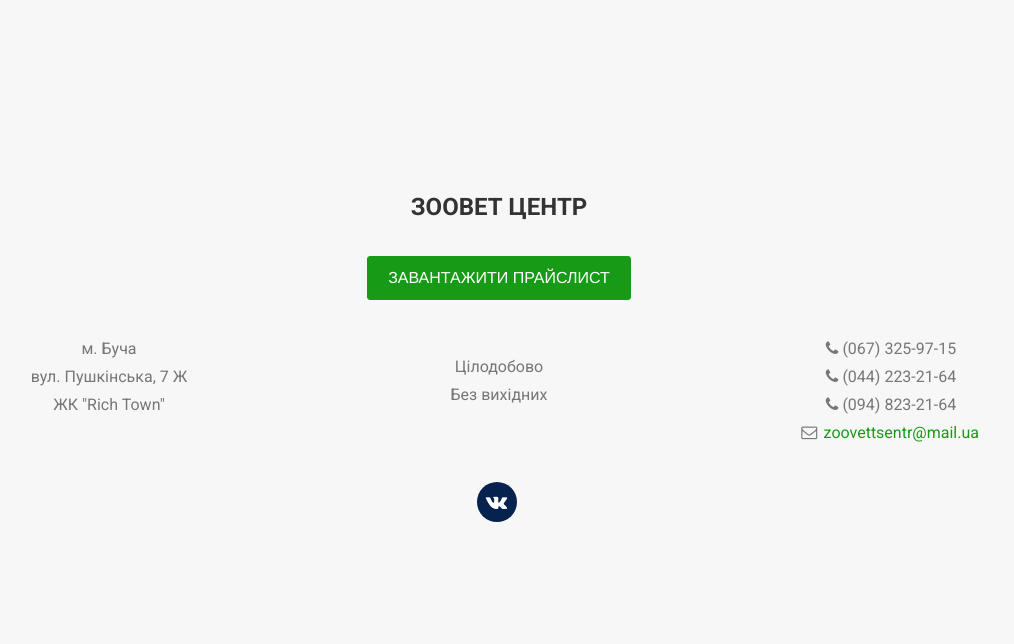
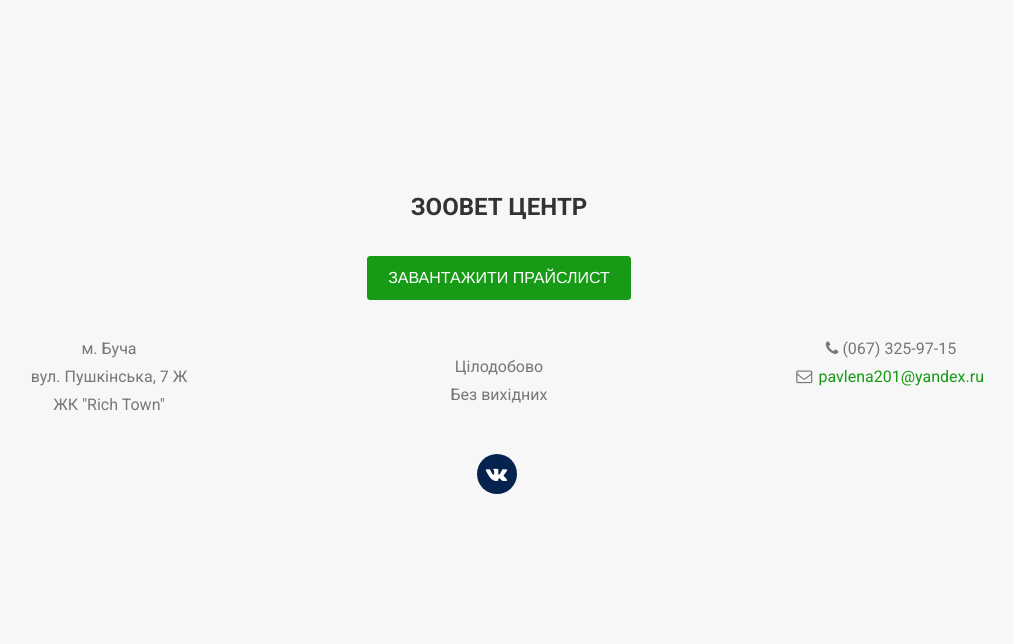
Before and after one commit to biletboh/vetcenterapp, a Flask app: page / in a window 1280 px wide. Shown: the part 3406-4050 px from the top of the page, without its empty margins (141-1155 px from the left). Run offline with Flask 2, Linux system fonts and the light colour scheme; some libraries are stand-ins or nearby versions.

Commit message:
changed contacts

```diff
--- a/templates/index.html
+++ b/templates/index.html
@@ -6,7 +6,7 @@
     <meta charset="utf-8">
     <meta http-equiv="X-UA-Compatible" content="IE=edge">
     <meta name="viewport" content="width=device-width, initial-scale=1">
-    <meta name="description" content="Ветеринар, Кінолог, Зоомагазин, Грумінг">
+    <meta name="description" content="Ветеринар, Кінолог, Зоомагазин, Грумінг, Буча Ветеринар">
     <meta name="author" content="#bb">
 
     <title>Зоовет Центр. Буча</title>
@@ -251,9 +251,7 @@
           <div class="col-lg-4 col-md-4 text-center">
             <ul class="list-unstyled text-muted">
               <li><i class="fa fa-phone fa-fw"></i>(067) 325-97-15</li>
-              <li><i class="fa fa-phone fa-fw"></i>(044) 223-21-64</li>
-              <li><i class="fa fa-phone fa-fw"></i>(094) 823-21-64</li>
-              <li><i class="fa fa-envelope-o fa-fw"></i>  <a href="mailto:name@example.com">zoovettsentr@mail.ua</a>
+              <li><i class="fa fa-envelope-o fa-fw"></i>  <a href="mailto:name@example.com">pavlena201@yandex.ru</a>
               </li>
             </ul>
           </div>
```
